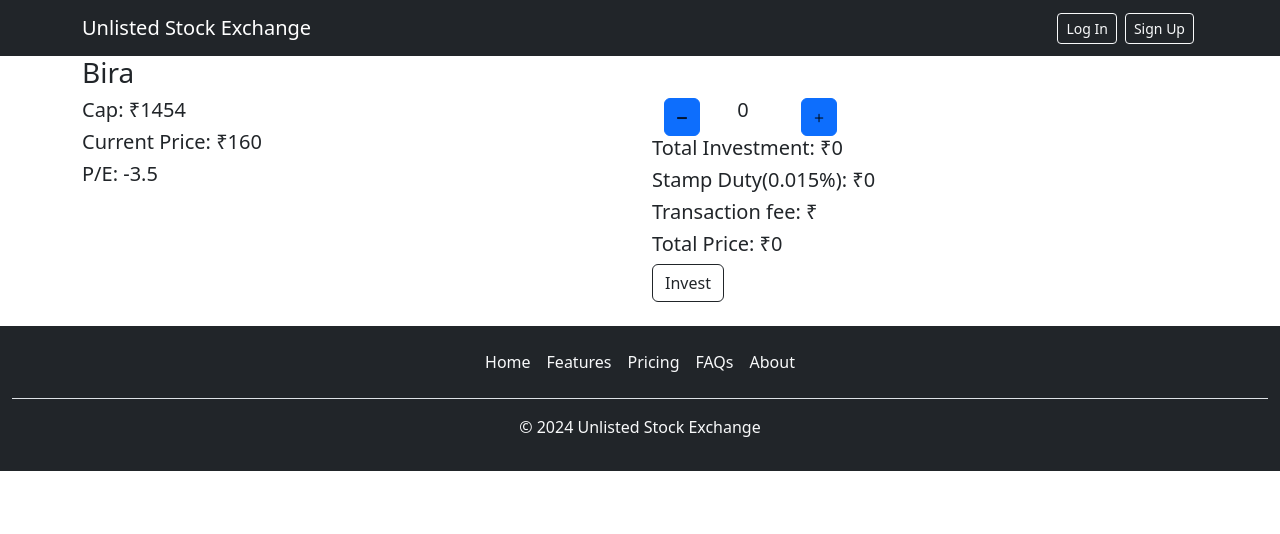
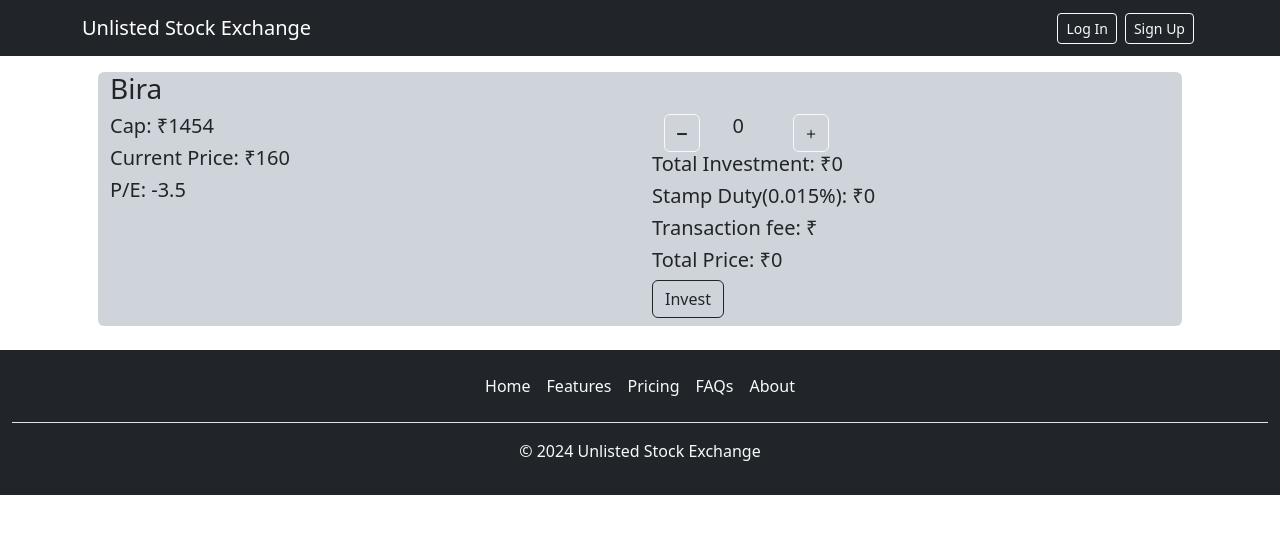
Before and after one commit to sudobh/Stock-exchange-website, a React (Create React App) app in the folder frontend/: page /company/Bira/1454/160/-3.5/biralogo.png in a window 1280 px wide. Shown: the top 534 px of the page. Built offline with nearby package versions, Linux system fonts and the light colour scheme.

Commit message:
company page almost done

```diff
--- a/frontend/src/components/CompanyPage.jsx
+++ b/frontend/src/components/CompanyPage.jsx
@@ -19,27 +19,27 @@
     return(
         <div>
         <Navibar />
-        <Container>
-            <Row>
+        <Container className="justify-content-center">
+            <Row className="bg-dark-subtle m-3 rounded align-items-center">
                 <Col>
                     <h3>{cname}</h3>
-                    <Row>
-                        <Col md={6}>
+                    <Row className="d-flex justify-content-center">
+                        <Col md={6} className="align-items-center">
                         <Row><h5>Cap: &#x20B9;{ccap}</h5></Row>
                         <Row><h5>Current Price: &#x20B9;{cprice}</h5></Row>
                         <Row><h5>P/E: {cpe}</h5></Row>
                         </Col>
-                        <Col md={6}>
+                        <Col md={6} className="align-items-center">
                         <Container>
                         <Row>
                             <Col xs={1} className="text-center">
-                                <Button onClick={decCount}><Image style={{height:"10px",width:"10px"}} src={Minus}/></Button>
+                                <Button variant="outline-light" onClick={decCount}><Image style={{height:"10px",width:"10px"}} src={Minus}/></Button>
                             </Col>
                             <Col xs={2} className="text-center">
                                 <h5>{count}</h5>
                             </Col>
                             <Col xs={1} className="text-center">
-                                <Button onClick={incCount}><Image style={{height:"10px",width:"10px"}} src={Plus}/></Button>
+                                <Button variant="outline-light" onClick={incCount}><Image style={{height:"10px",width:"10px"}} src={Plus}/></Button>
                             </Col>
 
                         </Row>
@@ -57,7 +57,7 @@
                             <h5>Total Price: &#x20B9;{(0.00015*(count*cprice))+(count*cprice)}</h5>
                         </Row>
                         <Row>
-                        <Col xs={4}>
+                        <Col xs={4} className="mb-2">
                         <Button variant="outline-dark">Invest</Button>
                         </Col>
                         </Row>
```
